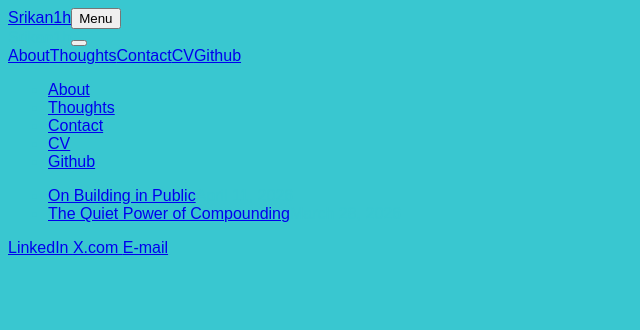
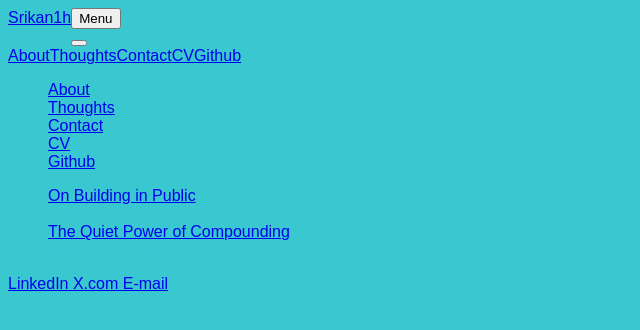
Before and after one commit to Srikan1h/portfolio, a Next.js app: page /thoughts in a window 1280 px wide. Shown: the top 330 px of the page, without its empty margins (0-640 px from the left). Built offline with nearby package versions, Linux system fonts and the light colour scheme; a web font is replaced by a local one.

Commit message:
made slight alignment changes to thoughts listing.

```diff
--- a/app/components/ListItem.tsx
+++ b/app/components/ListItem.tsx
@@ -11,14 +11,24 @@ export default function ListItem({ post }: Props) {
   const formattedDate = getFormattedDate(date);
 
   return (
-    <li className="flex items-baseline justify-between gap-4">
-      <Link
+
+
+
+<div className="d-flex mx-auto me-auto">
+  <div className="me-auto ">
+    <Link
         href={`/thoughts/${slug}`}
-        className="text-neutral-300 hover:text-white transition-colors duration-150"
+        className=""
       >
         {title}
       </Link>
-      <span className="text-neutral-500 text-sm shrink-0">{formattedDate}</span>
-    </li>
+  </div>
+  <div className="p-2">
+    <span className="">{formattedDate}</span>
+  </div>
+</div>
+
+
+
   );
 }
--- a/app/globals.css
+++ b/app/globals.css
@@ -24,7 +24,6 @@
 body {
   background: var(--background);
   color: var(--foreground);
-  font-family: Arial, Helvetica, sans-serif;
 }
 p {
   margin-bottom: 1rem;
@@ -101,6 +100,6 @@ p {
 .prose-content blockquote {
   border-left: 2px solid #404040;
   padding-left: 1rem;
-  color: #737373;
+  color: #000000;
   margin-bottom: 1rem;
 }
--- a/app/page.tsx
+++ b/app/page.tsx
@@ -20,12 +20,12 @@ export default function Home() {
 
               <span className="fs-6 px-3 pt-1 rounded-pill fs-6 bg-secondary-subtle text-dark fw-normal">AI Agents</span>
               <span className="fs-6 px-3 pt-1 rounded-pill fs-6 bg-secondary-subtle text-dark fw-normal">Crypto</span>
+
+              <span className="fs-6 px-3 pt-1 rounded-pill fs-6 bg-secondary-subtle text-dark fw-normal">Open source</span>
               <span className="fs-6 px-3 pt-1 rounded-pill fs-6 bg-secondary-subtle text-dark fw-normal">Community</span>
-              <span className="fs-6 px-3 pt-1 rounded-pill fs-6 bg-secondary-subtle text-dark fw-normal">Finance</span>
-              <span className="fs-6 px-3 pt-1 rounded-pill fs-6 bg-secondary-subtle text-dark fw-normal">Open source</span>
 
               <span className="fs-6 px-3 pt-1 rounded-pill fs-6 bg-secondary-subtle text-dark fw-normal">Startups</span>
-
+              <span className="fs-6 px-3 pt-1 rounded-pill fs-6 bg-secondary-subtle text-dark fw-normal">Financial markets</span>
 
             </section>
 
```
